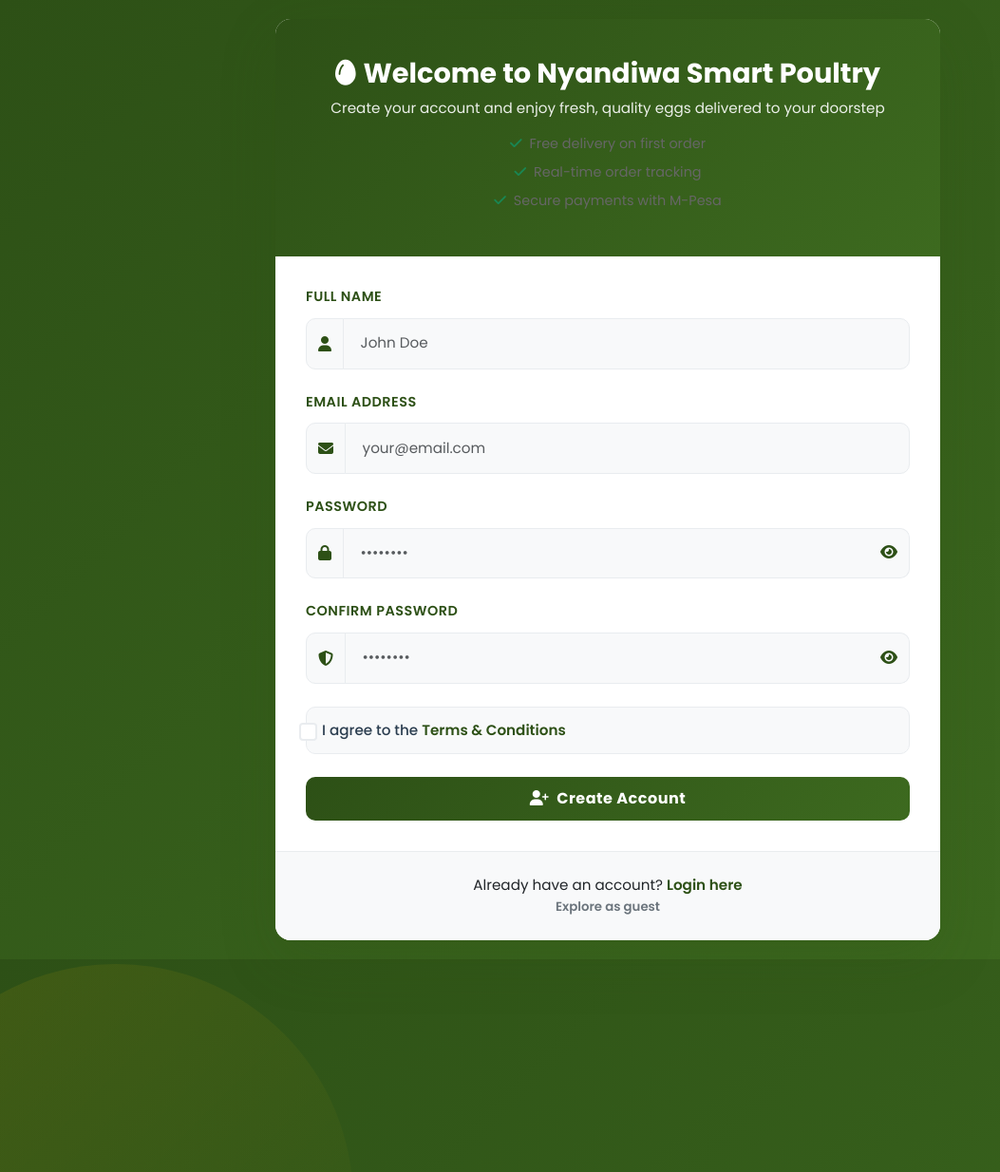
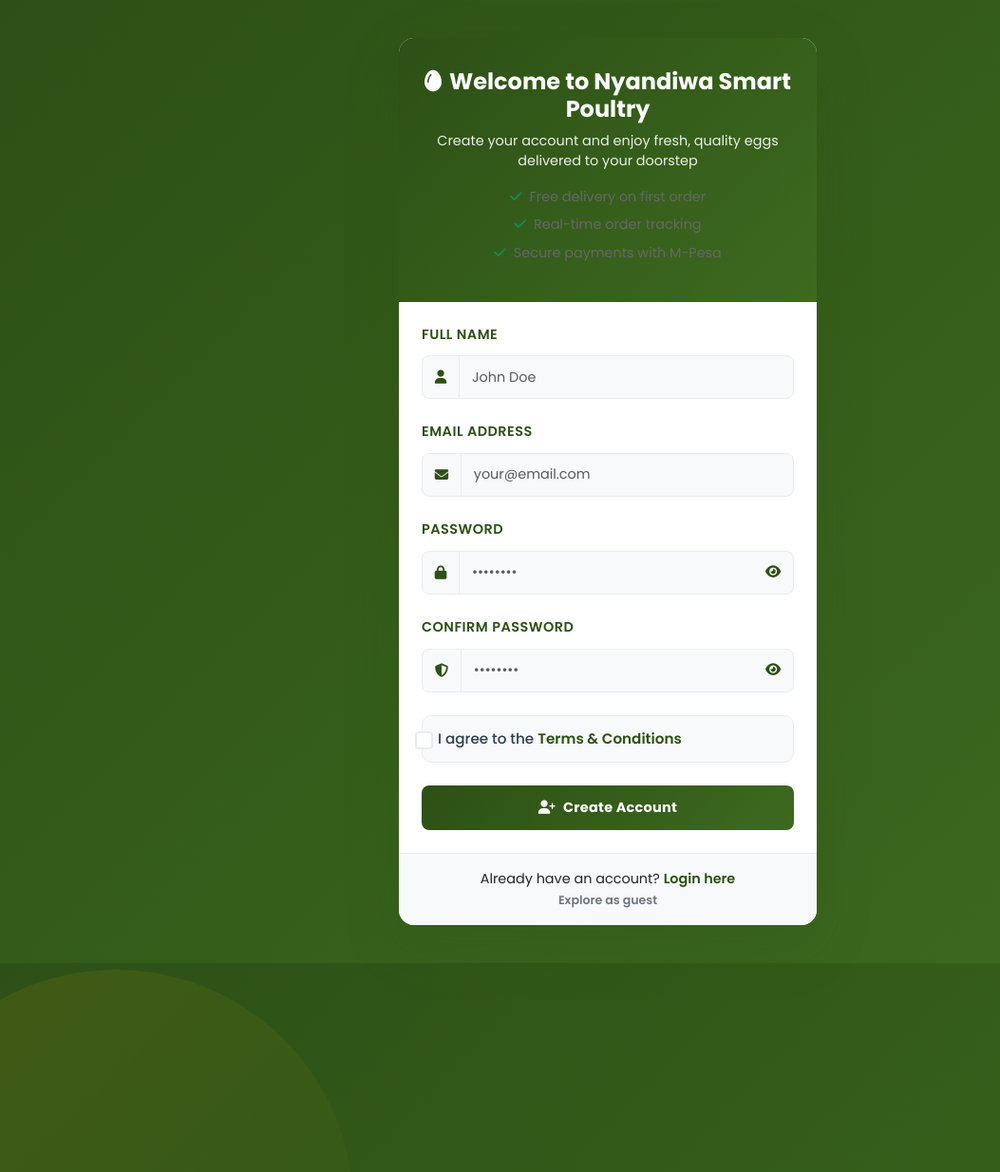
Before and after one commit to Samuelcheche/Chickfarm, a Django app: page / in a window 1280 px wide. Shown: the top 1234 px of the page at 95% size, without its empty margins (0-1053 px from the left). Run offline with Django 5.2, Linux system fonts and the light colour scheme.

Commit message:
new commit

```diff
--- a/chickapp/templates/register.html
+++ b/chickapp/templates/register.html
@@ -54,7 +54,8 @@
             position: relative;
             z-index: 1;
             width: 100%;
-            max-width: 700px;
+            max-width: 480px;
+            padding: 20px;
         }
 
         .register-card {
@@ -79,23 +80,24 @@
         .register-header {
             background: linear-gradient(135deg, #2d5016 0%, #3d6a1f 100%);
             color: white;
-            padding: 2.5rem 2rem;
+            padding: 2rem 1.5rem;
             text-align: center;
         }
 
         .register-header h3 {
             font-weight: 700;
-            font-size: 1.8rem;
+            font-size: 1.5rem;
             margin-bottom: 0.5rem;
         }
 
         .register-header p {
             opacity: 0.9;
-            font-size: 0.95rem;
+            font-size: 0.9rem;
+            margin-bottom: 1rem;
         }
 
         .register-body {
-            padding: 2rem;
+            padding: 1.5rem;
         }
 
         .form-group {
@@ -113,10 +115,10 @@
         }
 
         .form-control {
-            border-radius: 10px;
+            border-radius: 8px;
             border: 1.5px solid #e9ecef;
-            padding: 0.9rem 1.1rem;
-            font-size: 0.95rem;
+            padding: 0.7rem 0.8rem;
+            font-size: 0.9rem;
             transition: all 0.3s ease;
             background: #f8f9fa;
         }
@@ -128,21 +130,25 @@
         }
 
         .input-group-text {
-            border-radius: 10px 0 0 10px;
+            border-radius: 8px 0 0 8px;
             background: #f8f9fa;
             border: 1.5px solid #e9ecef;
             color: var(--farm-green);
             font-weight: 600;
+            padding: 0.7rem 0.8rem;
+            font-size: 0.9rem;
         }
 
         .toggle-password {
-            border-radius: 0 10px 10px 0;
+            border-radius: 0 8px 8px 0;
             background: #f8f9fa;
             border: 1.5px solid #e9ecef;
             border-left: none;
             color: var(--farm-green);
             transition: all 0.3s ease;
             cursor: pointer;
+            padding: 0.7rem 0.8rem;
+            font-size: 0.9rem;
         }
 
         .toggle-password:hover {
@@ -150,11 +156,11 @@
         }
 
         .register-btn {
-            border-radius: 10px;
-            padding: 11px;
+            border-radius: 8px;
+            padding: 0.8rem;
             font-weight: 700;
-            font-size: 1rem;
-            letter-spacing: 0.5px;
+            font-size: 0.9rem;
+            letter-spacing: 0.3px;
             background: linear-gradient(135deg, #2d5016, #3d6a1f);
             border: none;
             color: white;
@@ -189,10 +195,10 @@
 
         .register-footer {
             text-align: center;
-            padding: 1.5rem 2rem;
+            padding: 1rem 1.5rem;
             background: #f8f9fa;
             border-top: 1px solid #e9ecef;
-            font-size: 0.95rem;
+            font-size: 0.9rem;
         }
 
         .register-footer a {
```
Also changed, not shown: chickapp/templates/login.html (+19 -16 lines), db.sqlite3.
